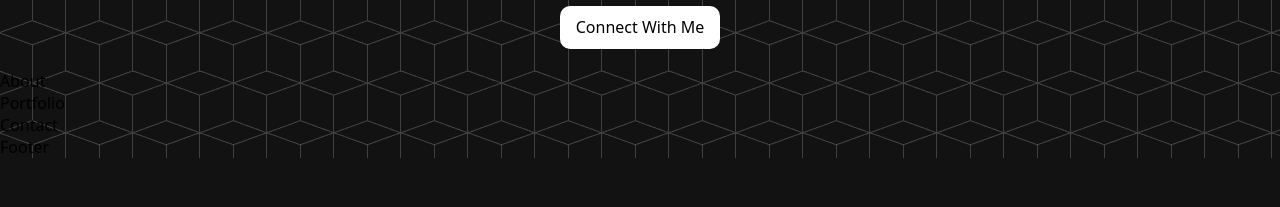
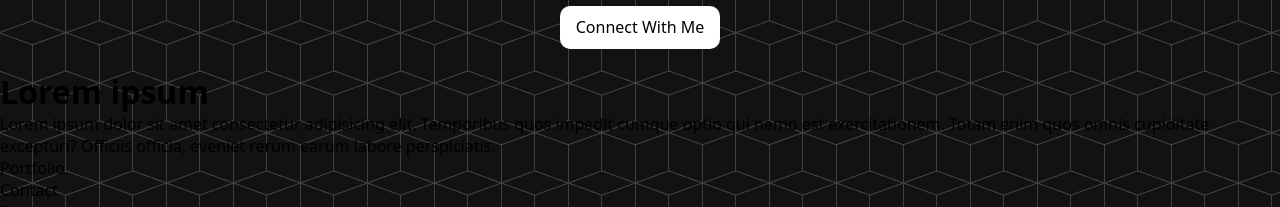
Before and after one commit to Haco11/Portfolio-React, a React (Create React App) app: page / in a window 1280 px wide. Shown: the part 730-937 px from the top of the page. Before the commit the page ends 888 px from the top, so only its background shows below. Built offline with nearby package versions, Linux system fonts and the light colour scheme.

Commit message:
Added about

```diff
--- a/src/Component/About/About.jsx
+++ b/src/Component/About/About.jsx
@@ -1,7 +1,17 @@
 import React from "react";
 import "./About.scss";
 const About = () => {
-  return <div>About</div>;
+  return (
+    <div>
+      <h1>Lorem ipsum</h1>
+      <p>
+        Lorem ipsum dolor sit amet consectetur adipisicing elit. Temporibus quos
+        impedit cumque optio qui nemo est exercitationem. Totam enim quos omnis
+        cupiditate excepturi? Officiis officia, eveniet rerum earum labore
+        perspiciatis.
+      </p>
+    </div>
+  );
 };
 
 export default About;
```
